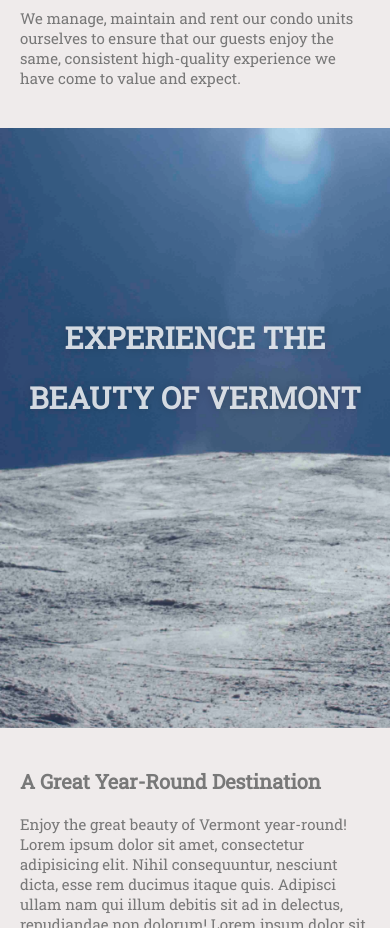
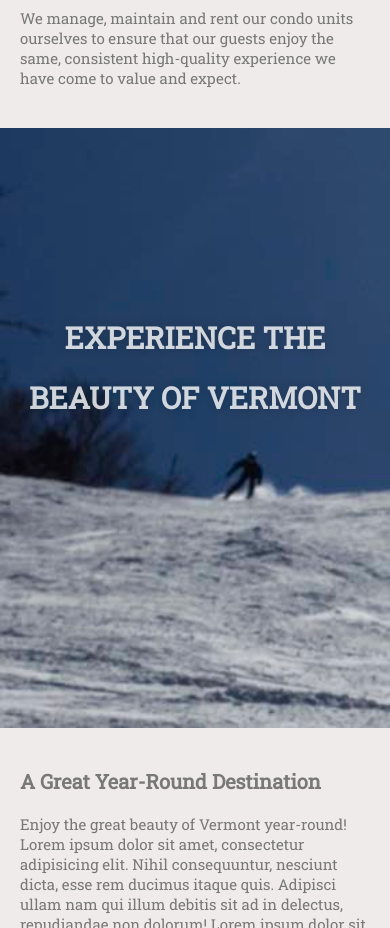
Before and after one commit to Tonsofunk/Tonsofunk.github.io, a plain HTML site: page index.html in a window 390 px wide. Shown: the part 3980-4908 px from the top of the page. Drawn offline with Linux system fonts and the light colour scheme.

Commit message:
uploaded iPhone version of lone-skier

```diff
--- a/css/style.css
+++ b/css/style.css
@@ -146,7 +146,7 @@ section.module.parallax-2 {
   background-image: url("../img/mountain/view2small.jpg");
 }
 section.module.parallax-3 {
-  background-image: url("../img/mountain/lone_skiersmall.jpg");
+  background-image: url("../img/mountain/lone_skierI.jpg");
 }
 
 .module.parallax.parallax-1 h2 {
```
Also changed, not shown: img/mountain/lone_skierI.jpg (added).
